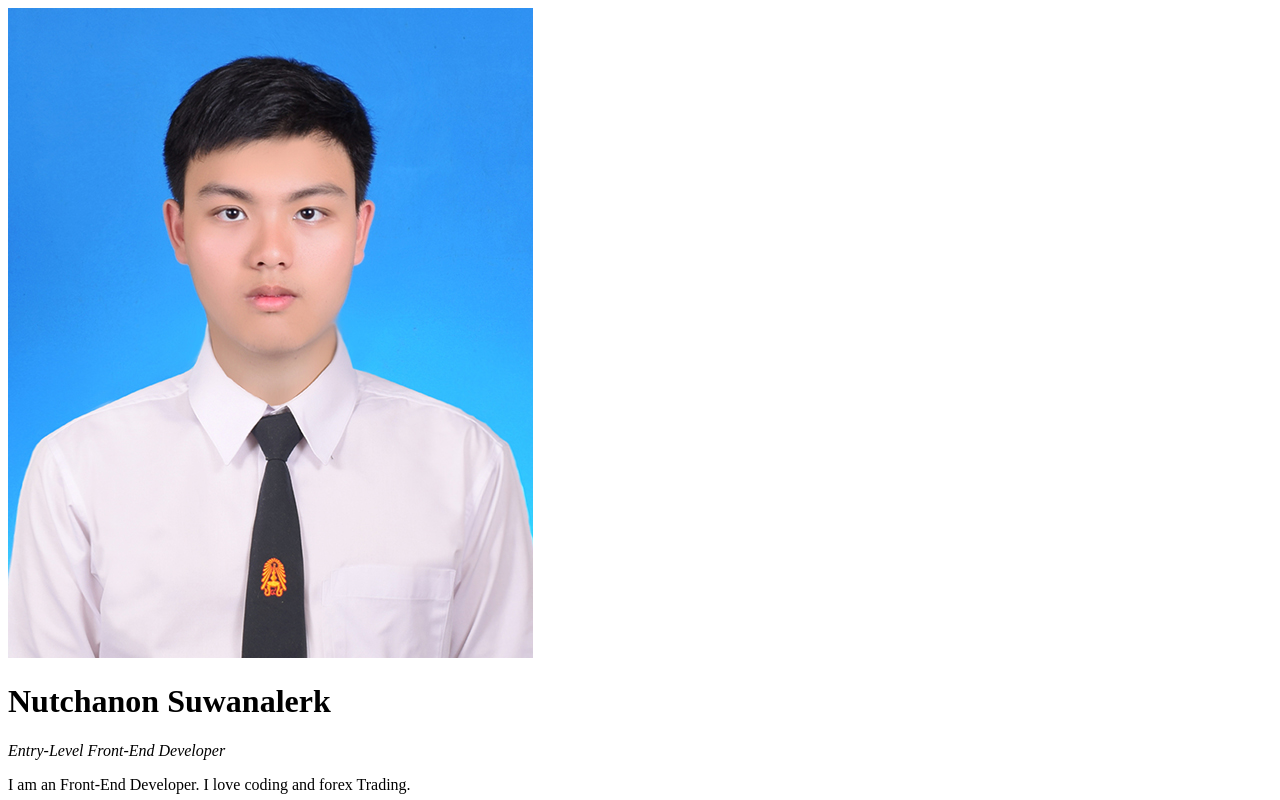
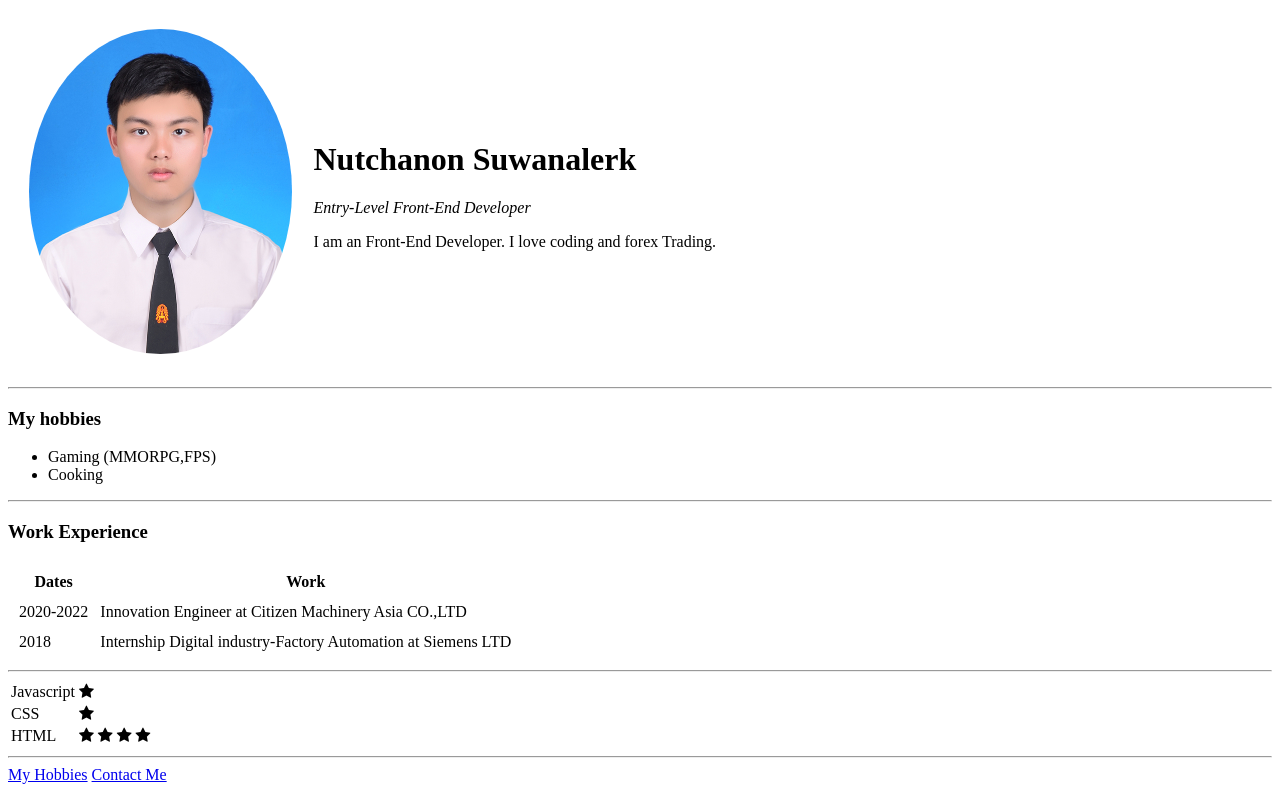
Before and after one commit to nutchanon9/cv, a plain HTML site: page index.html in a window 1280 px wide. Shown: the top 800 px of the page. Drawn offline with Linux system fonts and the light colour scheme.

Commit message:
Improvise new setting
Change setting proflie picture into round-shaped to be more beauty

```diff
--- a/index.html
+++ b/index.html
@@ -7,10 +7,14 @@
     </head>
 
     <body>
-        <img clip-path: circle(); src="images/nutchanon.png" alt="nutchanon proflie picture">
-        <h1>Nutchanon Suwanalerk</h1>
-        <p><em>Entry-Level Front-End Developer</em></p>
-        <p>I am an Front-End Developer. I love coding and forex Trading.</p>
+        <table cellspacing="20">
+            <tr>
+                <td><img clip-path: circle(); src="images/nutchanon.png" alt="nutchanon proflie picture" style="width:262.5px;height:325px;border-radius: 50%;" ></td>
+                <td><h1>Nutchanon Suwanalerk</h1>
+                <p><em>Entry-Level Front-End Developer</em></p>
+                <p>I am an Front-End Developer. I love coding and forex Trading.</p></td>
+            </tr>
+        </table>
         <hr>
         <h3>My hobbies</h3>
         <ul>
```
